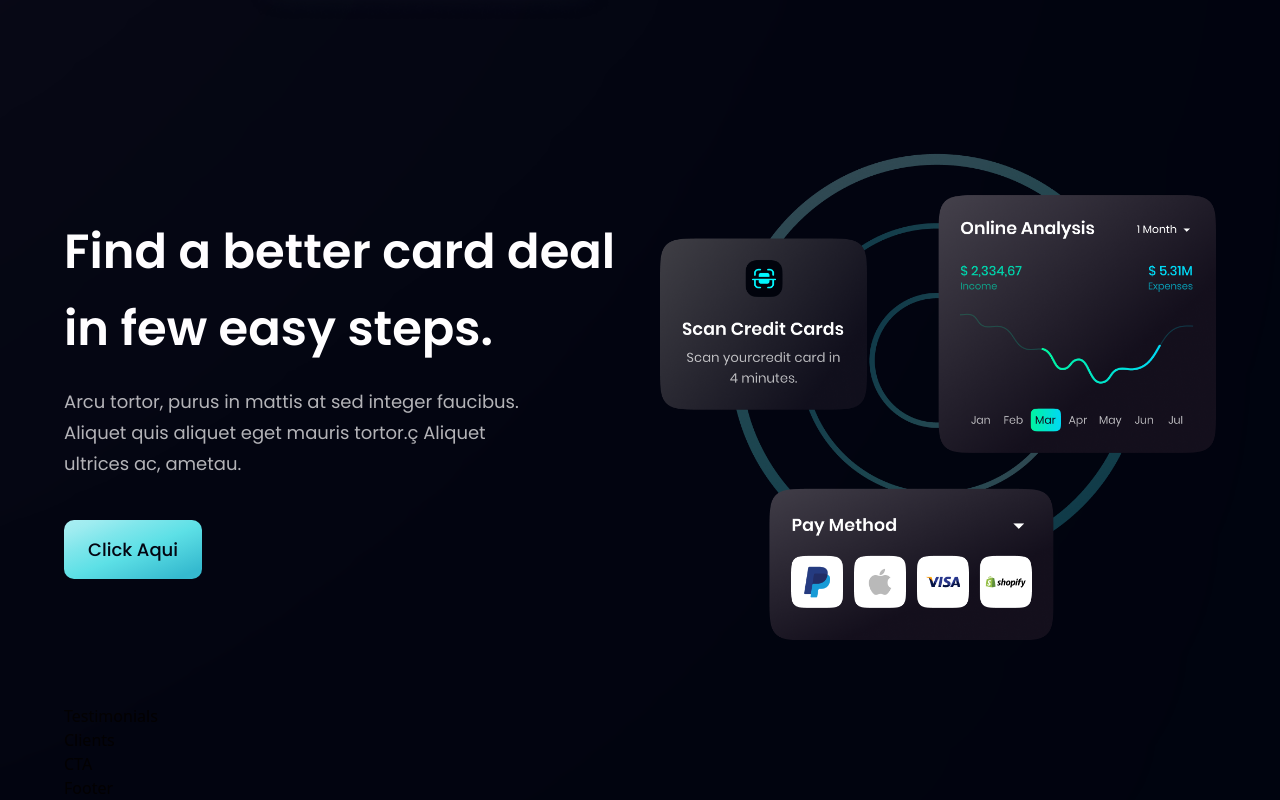
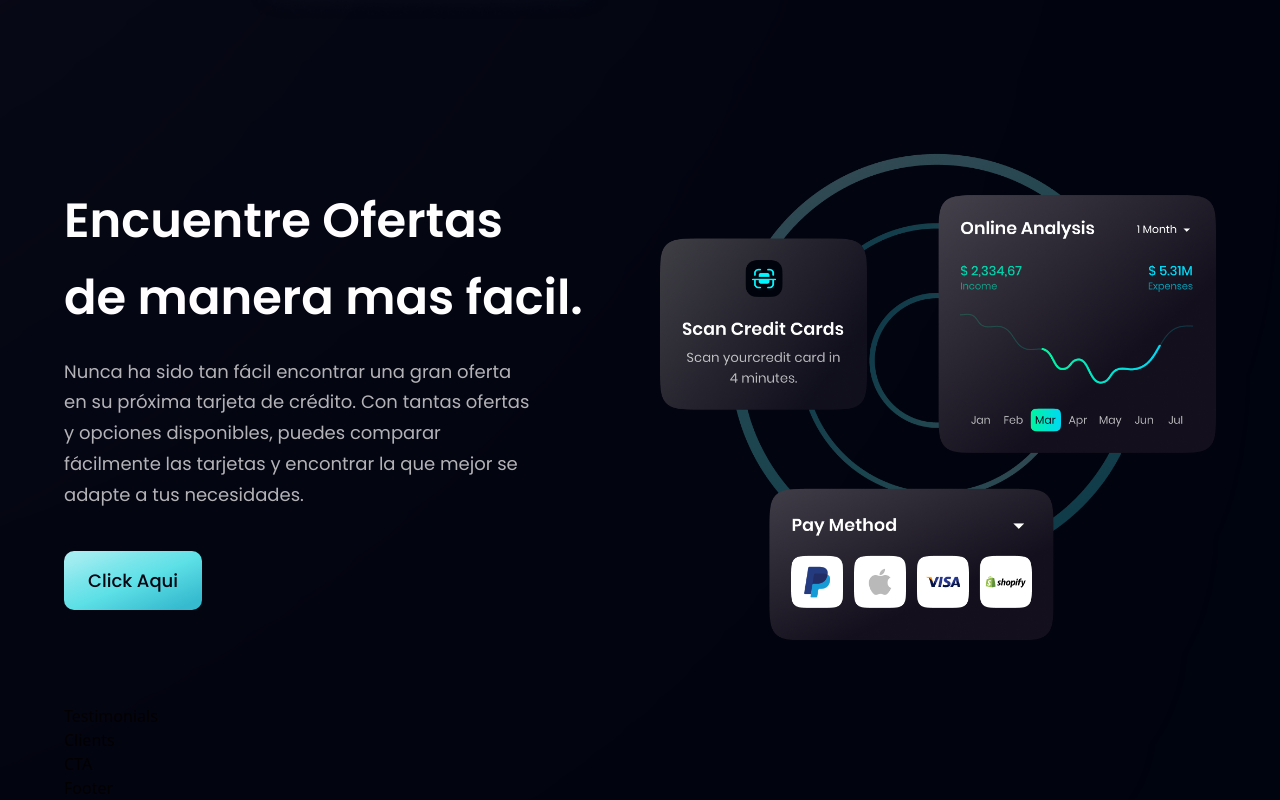
Before and after one commit to glenxo/bank-app, a React (Vite) app in the folder bank_modern_app/: page / in a window 1280 px wide. Shown: the part 2283-3083 px from the top of the page. Built offline with nearby package versions, Linux system fonts and the light colour scheme.

Commit message:
fixed typo fro CardDeals

```diff
--- a/bank_modern_app/src/components/CardDeal.jsx
+++ b/bank_modern_app/src/components/CardDeal.jsx
@@ -8,12 +8,13 @@ const CardDeal = () => (
   <section className={layout.section}>
     <div className={layout.sectionInfo}>
       <h2 className={styles.heading2}>
-        Find a better card deal <br className="sm:block hidden" /> in few easy
-        steps.
+      Encuentre Ofertas <br className="sm:block hidden" /> de manera
+        mas facil.
       </h2>
       <p className={`${styles.paragraph} max-w-[470px] mt-5`}>
-        Arcu tortor, purus in mattis at sed integer faucibus. Aliquet quis
-        aliquet eget mauris tortor.ç Aliquet ultrices ac, ametau.
+      Nunca ha sido tan fácil encontrar una gran oferta en su próxima tarjeta de crédito.
+      Con tantas ofertas y opciones disponibles, puedes comparar fácilmente las tarjetas
+      y encontrar la que mejor se adapte a tus necesidades.
       </p>
 
       <Button styles={`mt-10`} />
```
